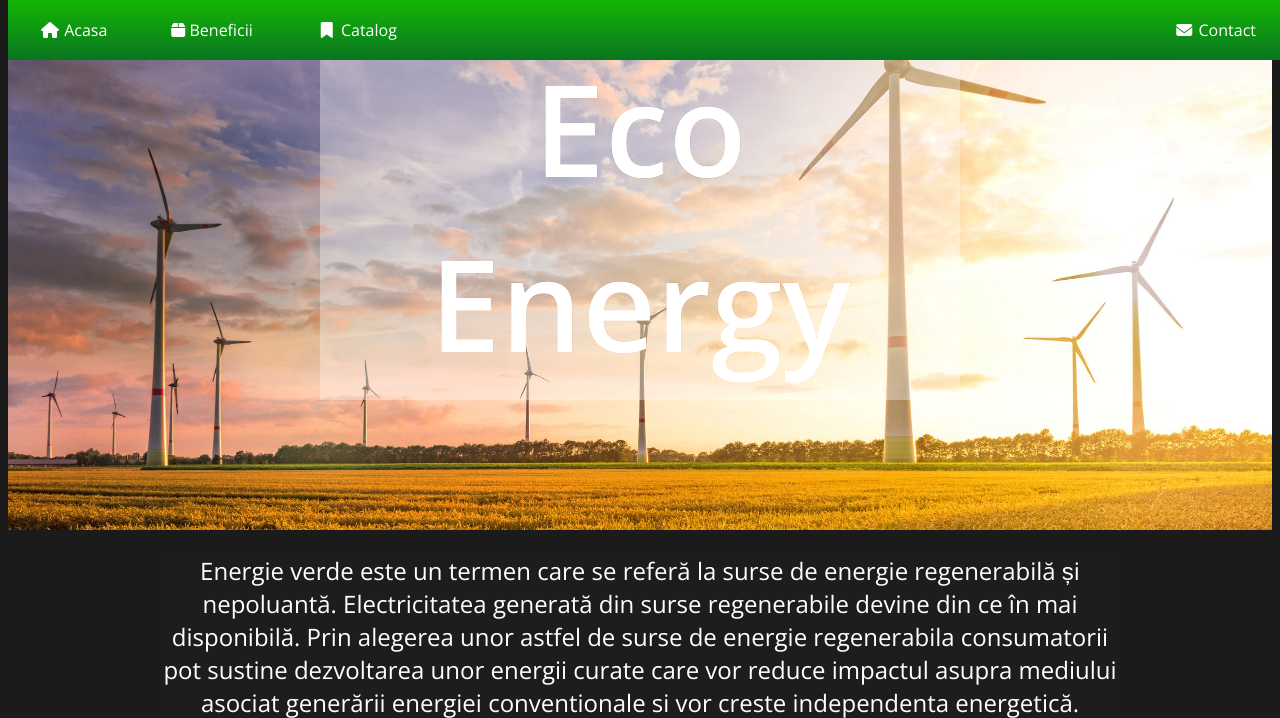
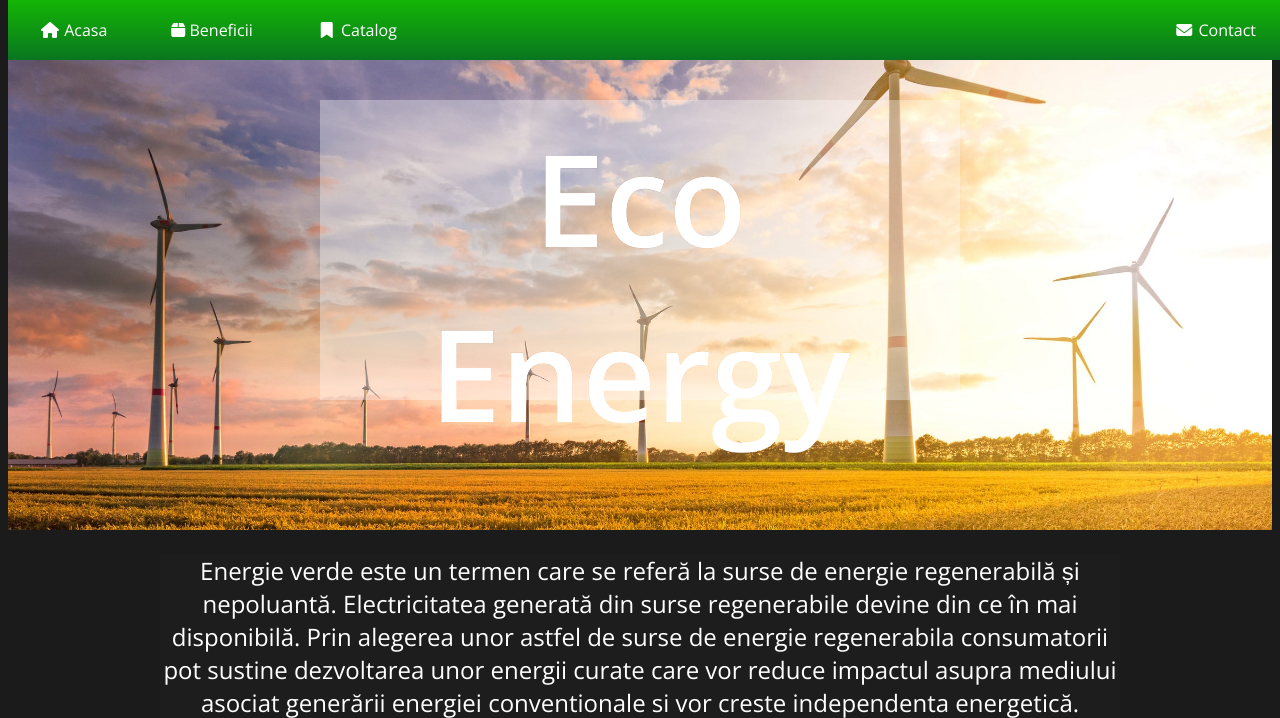
Before and after one commit to Ozzymand/html, a PHP site: page / in a window 1280 px wide. Shown: the top 718 px of the page. Run offline with PHP 8.4, Linux system fonts and the light colour scheme; some libraries are stand-ins or nearby versions.

Commit message:
Fixed Logo

```diff
--- a/Assets/CSS/style.css
+++ b/Assets/CSS/style.css
@@ -75,6 +75,7 @@ html {
     left: 50%;
     transform: translate(-50%, -100%);
     mix-blend-mode: lighten;
+    max-height: 300px;
 }
 
 /* Text */
@@ -92,6 +93,7 @@ html {
     left: 50%;
     transform: translate(-50%, -100%);
     mix-blend-mode: normal;
+    max-height: 300px;
 }
 
 /* Label Colors */
```
